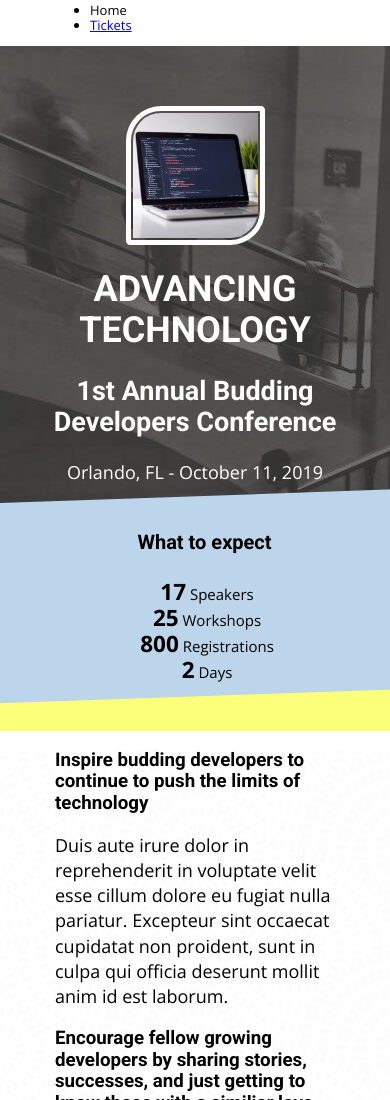
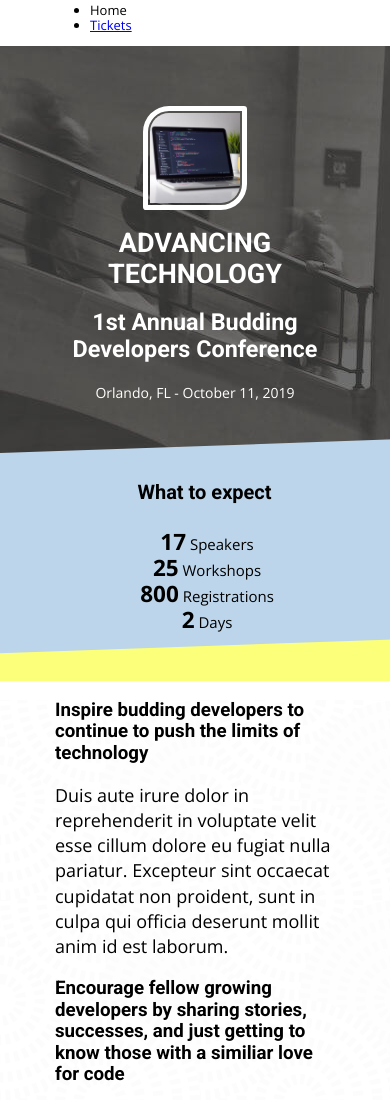
Before and after one commit to UnwireMe/advanced-tech-conference, a plain HTML site: page index.html in a window 390 px wide. Shown: the top 1100 px of the page. Drawn offline with nearby package versions, Linux system fonts and the light colour scheme.

Commit message:
Header Responsive (700px)

```diff
--- a/css/style.css
+++ b/css/style.css
@@ -376,25 +376,25 @@ input::placeholder {
 
 /* Media Queries */
 @media only screen and (max-width: 700px) {
-  /* Benefits Section */
-  .benefits-section .wrap {
-    padding: 0;
+  /* Header */
+header {
+  height: 375px;
+}
+
+.hero-image {
+  width: 90px;
+}
+
+  header h1 {
+    font-size: 1.5em;
   }
 
-  .benefits-section-image {
-    display: none;
+  header h2 {
+    font-size: 1.3em;
   }
 
-  .benefits-section-text {
-    display: block;
-    max-width: 100%;
-    margin-left: 5px;
-    vertical-align: top;
-  }
-
-  .benefits-section-block {
-    margin: 0;
-    padding: 0;
+  header p {
+    font-size: 14px;
   }
 
   /* Hero Banner */
@@ -430,4 +430,27 @@ input::placeholder {
     padding: 0;
   }
 
+  /* Benefits Section */
+  .benefits-section .wrap {
+    padding: 0;
+  }
+
+  .benefits-section-image {
+    display: none;
+  }
+
+  .benefits-section-text {
+    display: block;
+    max-width: 100%;
+    margin-left: 5px;
+    vertical-align: top;
+  }
+
+  .benefits-section-block {
+    margin: 0;
+    padding: 0;
+  }
+
+
+
 }
```
